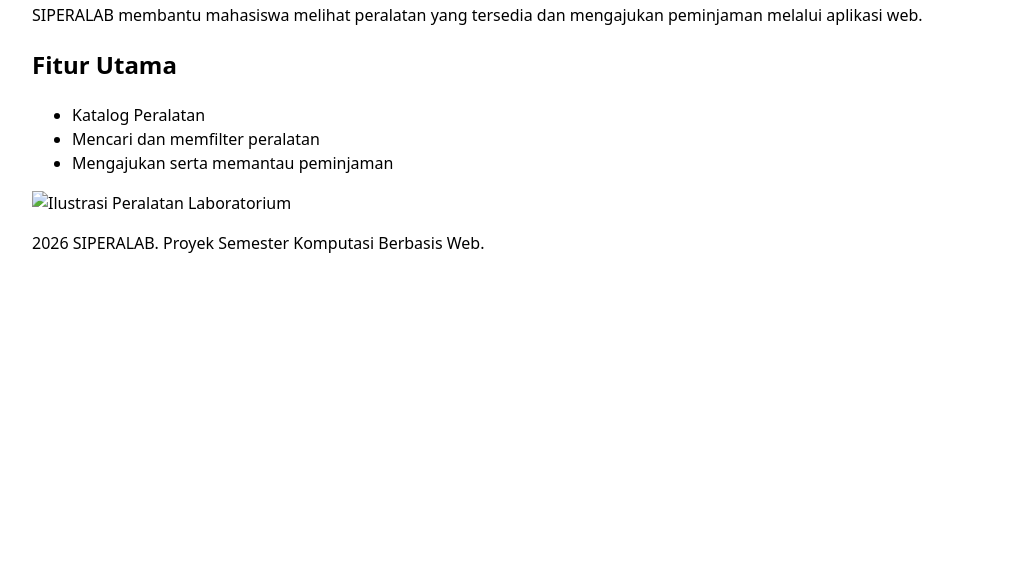
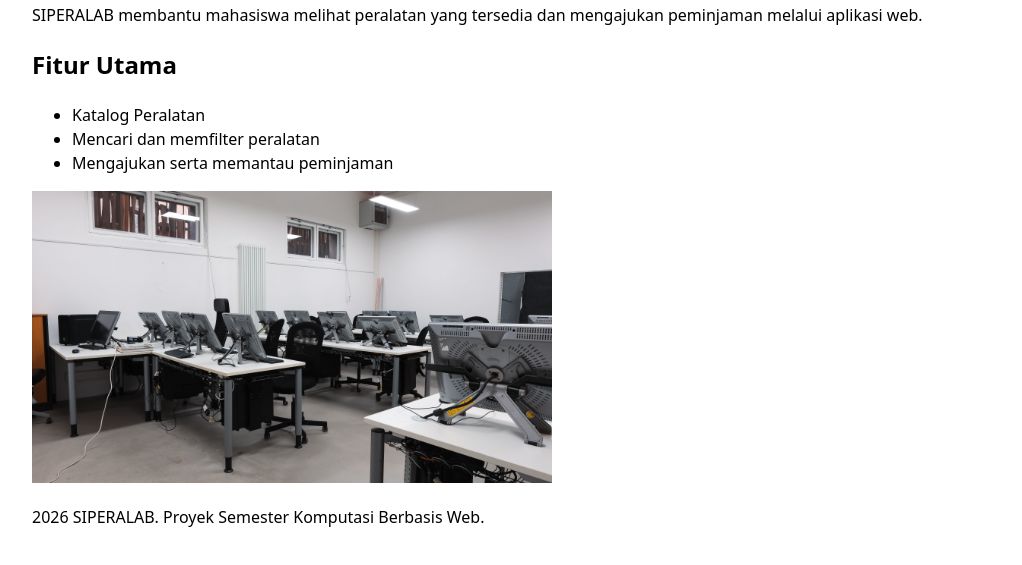
Before and after one commit to Aochrom/siperalab-komweb, a website built with Vite: page frontend/index.html in a window 1280 px wide. Shown: the part 141-706 px from the top of the page, without its empty margins (128-1150 px from the left). Built offline with nearby package versions, Linux system fonts and the light colour scheme; files whose address does not match are found by name.

Commit message:
Hotfix alpha-0.1 - Fixed image display implementation on index.html

```diff
--- a/frontend/index.html
+++ b/frontend/index.html
@@ -6,7 +6,7 @@
     <meta name="description" content="Sistem Peminjaman Peralatan Laboratorium">
     <title>SIPERALAB | Beranda</title>
     <link rel="stylesheet" href="/src/styles.css">
-    <link rel="icon" href="/public/images/favicon.ico" type="image/x-icon">
+    <link rel="icon" href="/public/images/favicon.svg" type="image/x-icon">
 </head>
 
 <body>
@@ -34,7 +34,7 @@
             <li>Mengajukan serta memantau peminjaman</li>
         </ul>
 
-        <img src="/src/images/lab-equipment.svg" alt="Ilustrasi Peralatan Laboratorium" width="520">
+        <img src="/src/images/background.jpg" alt="Ilustrasi Peralatan Laboratorium" width="520">
     </main>
 
     <footer>
```
